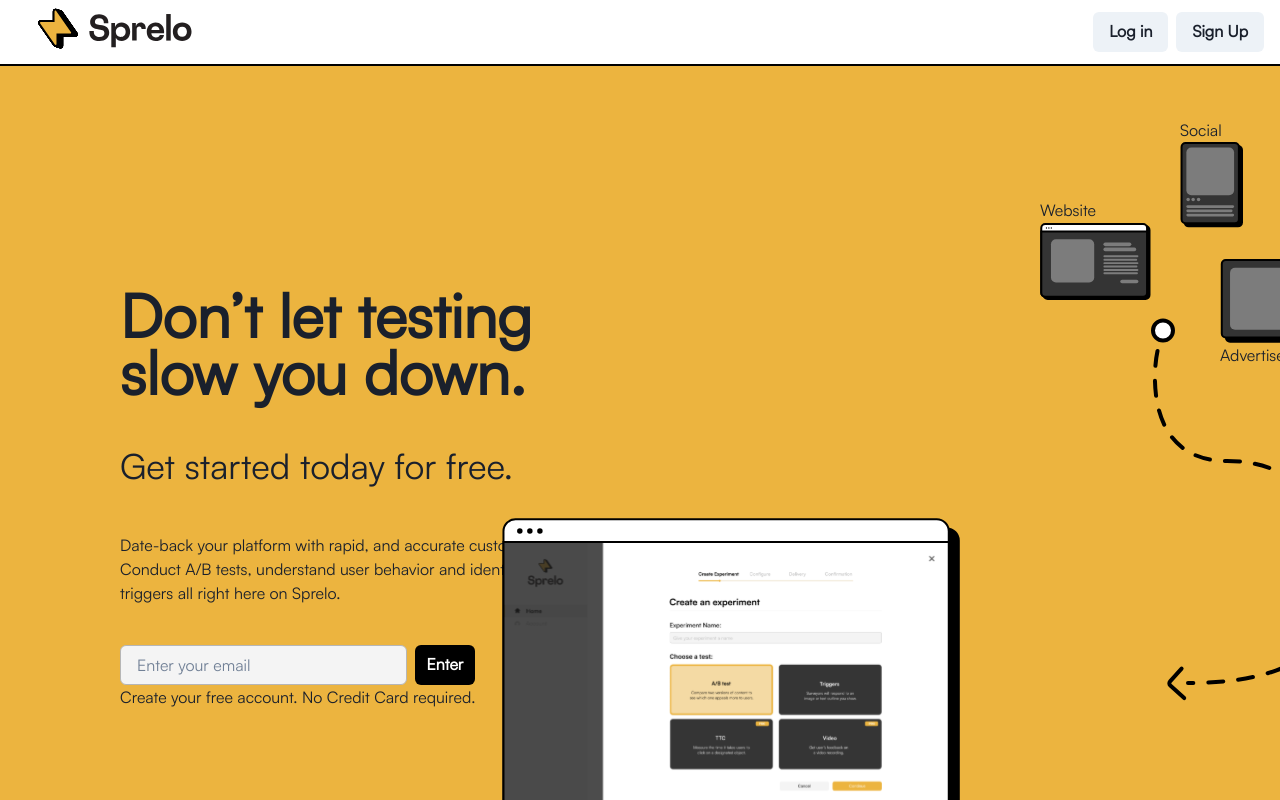
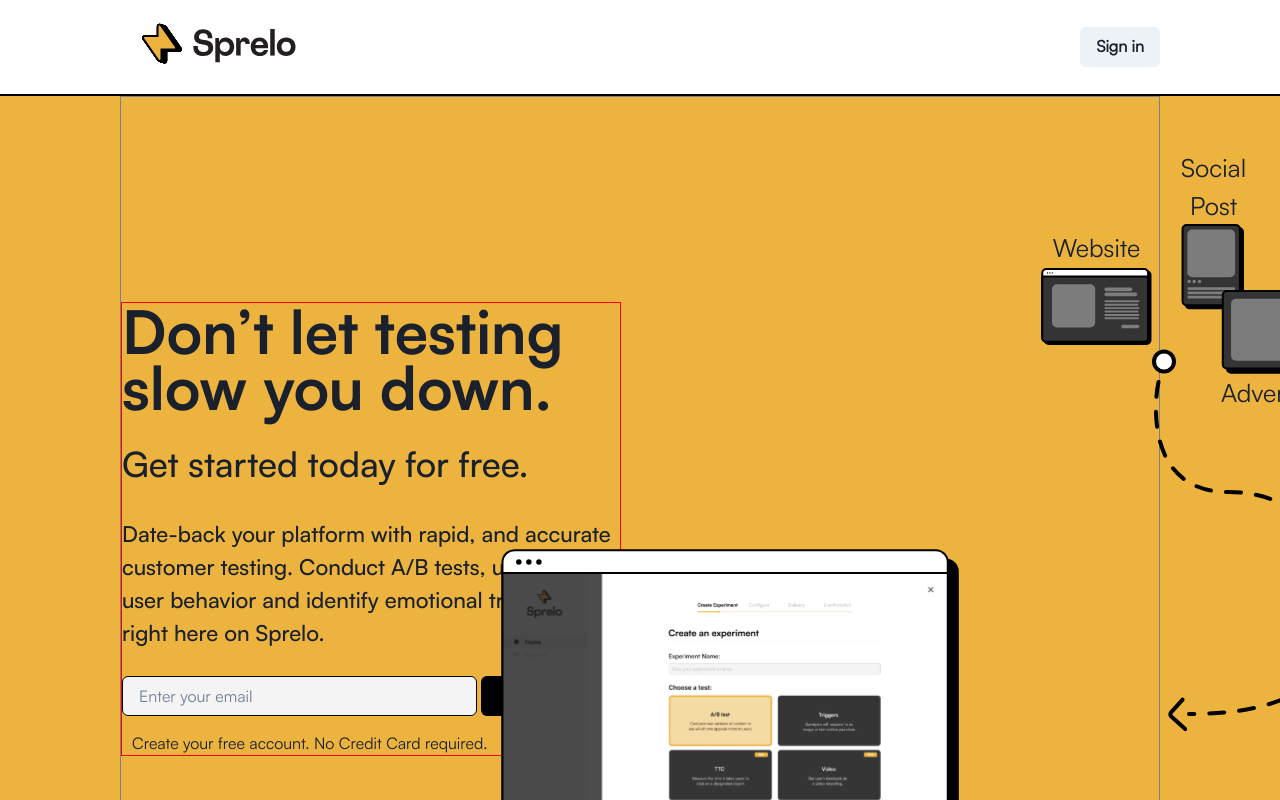
Before and after one commit to brandon-sprelo/Sprelo, a Next.js app: page / in a window 1280 px wide. Shown: the top 800 px of the page. Built offline with nearby package versions, Linux system fonts and the light colour scheme.

Commit message:
Refined some styles and other css on landing page

```diff
--- a/src/components/EmailSubscriptionSignup/EmailSubscriptionSignup.tsx
+++ b/src/components/EmailSubscriptionSignup/EmailSubscriptionSignup.tsx
@@ -31,7 +31,7 @@
   };
   return (
     <>
-      <Flex direction={{ base: "column"}}>
+      <Flex direction={{ base: "column" }}>
         <form onSubmit={handleSubmit(onSubmit)}>
           <FormControl id="email" isInvalid={errors.email}>
             <Stack
@@ -41,9 +41,10 @@
               // justify="space-between"
             >
               <Input
+                maxW="437px"
                 bgColor="input.background"
                 border="1px"
-                borderColor="input.border"
+                borderColor="black"
                 type="email"
                 id="email"
                 placeholder="Enter your email"
@@ -54,24 +55,23 @@
               <FormErrorMessage>
                 {errors.email && errors.email.message}
               </FormErrorMessage>
-              <Stack
-                direction={{ base: "column", sm: "row" }}
-                align="start"
-                justify="space-between"
-              ></Stack>
               <Button
+                w="100%"
+                maxW="139px"
                 color="white"
                 bgColor="black"
                 variant="solid"
                 isLoading={isSubmitting}
                 type="submit"
+                fontFamily="Satoshi-Bold"
+                fontSize="18px"
               >
                 Enter
               </Button>
             </Stack>
           </FormControl>
         </form>
-        <Flex>
+        <Flex pt="15px" pl="10px">
           <Text>Create your free account. No Credit Card required.</Text>
         </Flex>
       </Flex>
--- a/src/components/Header/Header.tsx
+++ b/src/components/Header/Header.tsx
@@ -17,7 +17,6 @@
   Text,
 } from "@chakra-ui/react";
 import { HamburgerIcon, CloseIcon } from "@chakra-ui/icons";
-import SpreloIcon from "@/icons/SpreloIcon";
 import SpreloIconSideways from "@/icons/SpreloIconSideways";
 import { useLoggedInStatus } from "@/hooks/useLoggedInStatus";
 import { deleteAccessToken, getAccessToken } from "@/utils/cookie.utils";
@@ -52,7 +51,8 @@
     <>
       <Box
         bg={useColorModeValue("white", "white")}
-        px={4}
+        px="120px"
+        py="15px"
         borderBottom="2px"
         borderColor="black"
       >
@@ -89,7 +89,7 @@
                   minW={0}
                   pr="6"
                 >
-                  <Person boxSize="8"/>
+                  <Person boxSize="8" />
                 </MenuButton>
                 <MenuList>
                   <MenuItem>Profile</MenuItem>
@@ -99,11 +99,11 @@
               </Menu>
             ) : (
               <>
-                <Button mr={2}>
+                {/* <Button mr={2}>
                   <Link href="/login">Log in</Link>
-                </Button>
+                </Button> */}
                 <Button>
-                  <Link href="/signup">Sign Up</Link>
+                  <Link href="/signup">Sign in</Link>
                 </Button>
               </>
             )}
--- a/src/components/Examples/CTAWithVideoExample.tsx
+++ b/src/components/LandingSection/LandingSection.tsx
@@ -29,48 +29,42 @@
         spacing={{ base: 8, md: 10 }}
         py={{ base: 20, md: 28 }}
         direction={{ base: "column", md: "row" }}
+        border="1px"
+        borderColor={"gray"}
       >
-        <Stack flex={1} spacing={{ base: 5, md: 10 }}>
+        <Stack
+          flex={1}
+          spacing={{ base: 5, md: 10 }}
+          border="1px"
+          borderColor={"red"}
+        >
+          <Flex flexDir="column">
             <Text
+              fontFamily="Satoshi-Bold"
               lineHeight="94%"
               fontWeight={600}
               fontSize={{ base: "40px", sm: "40px", lg: "60px" }}
+              maxW="544px"
             >
               Don’t let testing slow you down.
-            <br />
             </Text>
-          <Text fontSize="35px">Get started today for free.</Text>
-          <Text>
+            <Text fontFamily="Satoshi-Medium" fontSize="35px" pt="22px">
+              Get started today for free.
+            </Text>
+            <Text
+              fontFamily="Satoshi-Medium"
+              fontSize="22px"
+              maxW="590px"
+              pt="27px"
+            >
               Date-back your platform with rapid, and accurate customer testing.
               Conduct A/B tests, understand user behavior and identify emotional
               triggers all right here on Sprelo.
             </Text>
-          <Stack
-            spacing={{ base: 4, sm: 6 }}
-            direction={{ base: "column", sm: "row" }}
-          >
+            <Box pt="27px">
               <EmailSubscriptionSignup />
-            {/* <Button
-              rounded={"full"}
-              size={"lg"}
-              fontWeight={"normal"}
-              px={6}
-              colorScheme={"red"}
-              bg={"red.400"}
-              _hover={{ bg: "red.500" }}
-            >
-              Get started
-            </Button>
-            <Button
-              rounded={"full"}
-              size={"lg"}
-              fontWeight={"normal"}
-              px={6}
-              leftIcon={<PlayIcon h={4} w={4} color={"gray.300"} />}
-            >
-              How It Works
-            </Button> */}
-          </Stack>
+            </Box>
+          </Flex>
         </Stack>
         <Flex
           flex={1}
@@ -91,11 +85,15 @@
           >
             <Box position="relative">
               <Box position="absolute" left="380px" top="80px">
-                <Text>Website</Text>
+                <Text fontSize="25px" textAlign="center">
+                  Website
+                </Text>
                 <Website />
               </Box>
               <Box position="absolute" left="520px">
-                <Text>Social</Text>
+                <Text fontSize="25px" textAlign="center">
+                  Social Post
+                </Text>
                 <SocialPost />
               </Box>
               <Box position="absolute" left="490px" top="200px">
@@ -103,12 +101,20 @@
               </Box>
               <Box position="absolute" left="560px" top="140px">
                 <Advertisement />
-                <Text>Advertisement</Text>
-              </Box>
+                <Text fontSize="25px" textAlign="center">
+                  Advertisement
+                </Text>
               </Box>
               <Box position="absolute" top="400px" right="200px">
                 <SpreloExample />
-              <Text>Sprelo</Text>
+                <Text
+                  fontFamily="Satoshi-Bold"
+                  fontSize="40px"
+                  textAlign="center"
+                >
+                  Sprelo
+                </Text>
+              </Box>
             </Box>
 
             {/* <IconButton
--- /dev/null
+++ b/src/components/LandingSection/index.tsx
@@ -0,0 +1 @@
+export { default } from './LandingSection'
--- a/src/pages/index.tsx
+++ b/src/pages/index.tsx
@@ -1,4 +1,4 @@
-import CallToActionWithVideo from "@/components/Examples/CTAWithVideoExample";
+import LandingSection from "@/components/LandingSection";
 import Header from "@/components/Header";
 import { useLoggedInStatus } from "@/hooks/useLoggedInStatus";
 import { deleteAccessToken, getAccessToken } from "@/utils/cookie.utils";
@@ -20,15 +20,7 @@
       </Head>
       <div>
         <Header />
-        {/* <Container maxW={"7xl"} bgColor="sprelo.yellow">
-          <Stack
-            align={"center"}
-            spacing={{ base: 8, md: 10 }}
-            py={{ base: 20, md: 28 }}
-            direction={{ base: "column", md: "row" }}
-          ></Stack>
-        </Container> */}
-        <CallToActionWithVideo />
+        <LandingSection />
       </div>
     </>
   );
```
Also changed, not shown: src/icons/spreloMockupImage.png (deleted). Lines whose indentation alone changed are shown as unchanged.
